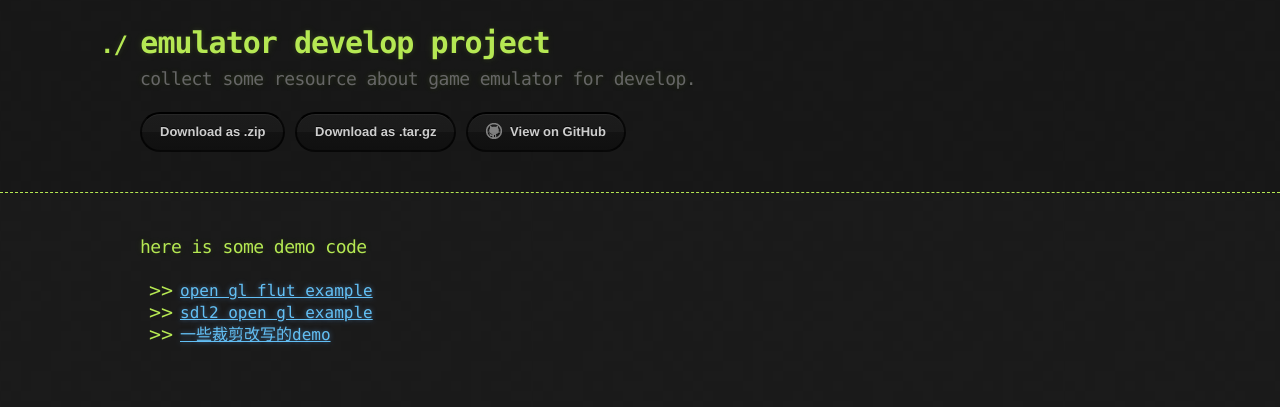
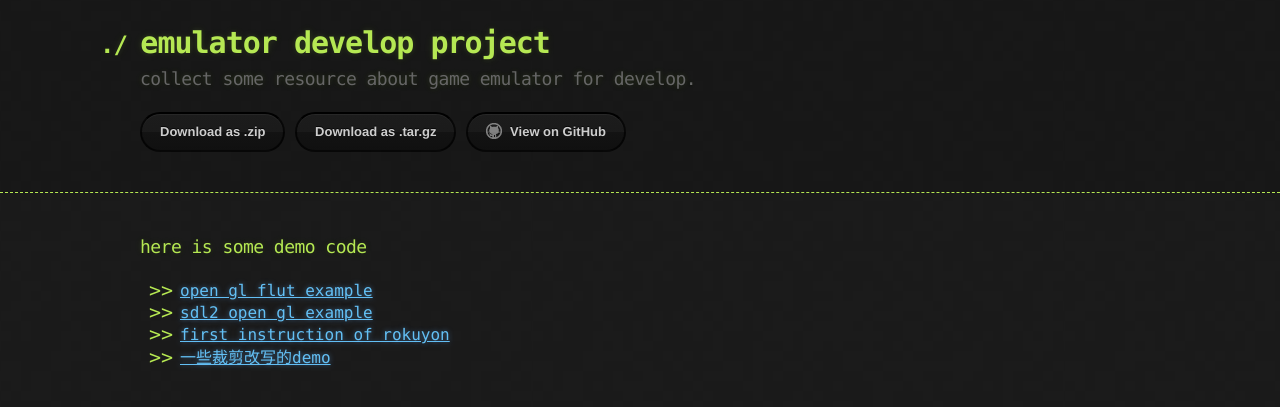
Before and after one commit to jinjiacun123/jinjiacun123.github.io, a Jekyll site: the page built from docs/demo/index.md, in a window 1280 px wide. Shown: the top 407 px of the page. Built offline with Jekyll 4.4.1, drawn with Linux system fonts in a browser that asks for light colours; our own code applies the rules of GitHub Pages for plain Markdown files.

Commit message:
Update index.md

```diff
--- a/docs/demo/index.md
+++ b/docs/demo/index.md
@@ -1,4 +1,5 @@
 ### here is some demo code
 * [open gl flut example](opengl_flut_example.md)
 * [sdl2 open gl example](sdl2_opengl.md)
+* [first instruction of rokuyon](get_rokuyon_first_instruction.md)
 * [一些裁剪改写的demo](https://github.com/jinjiacun123/jemulator)
```
